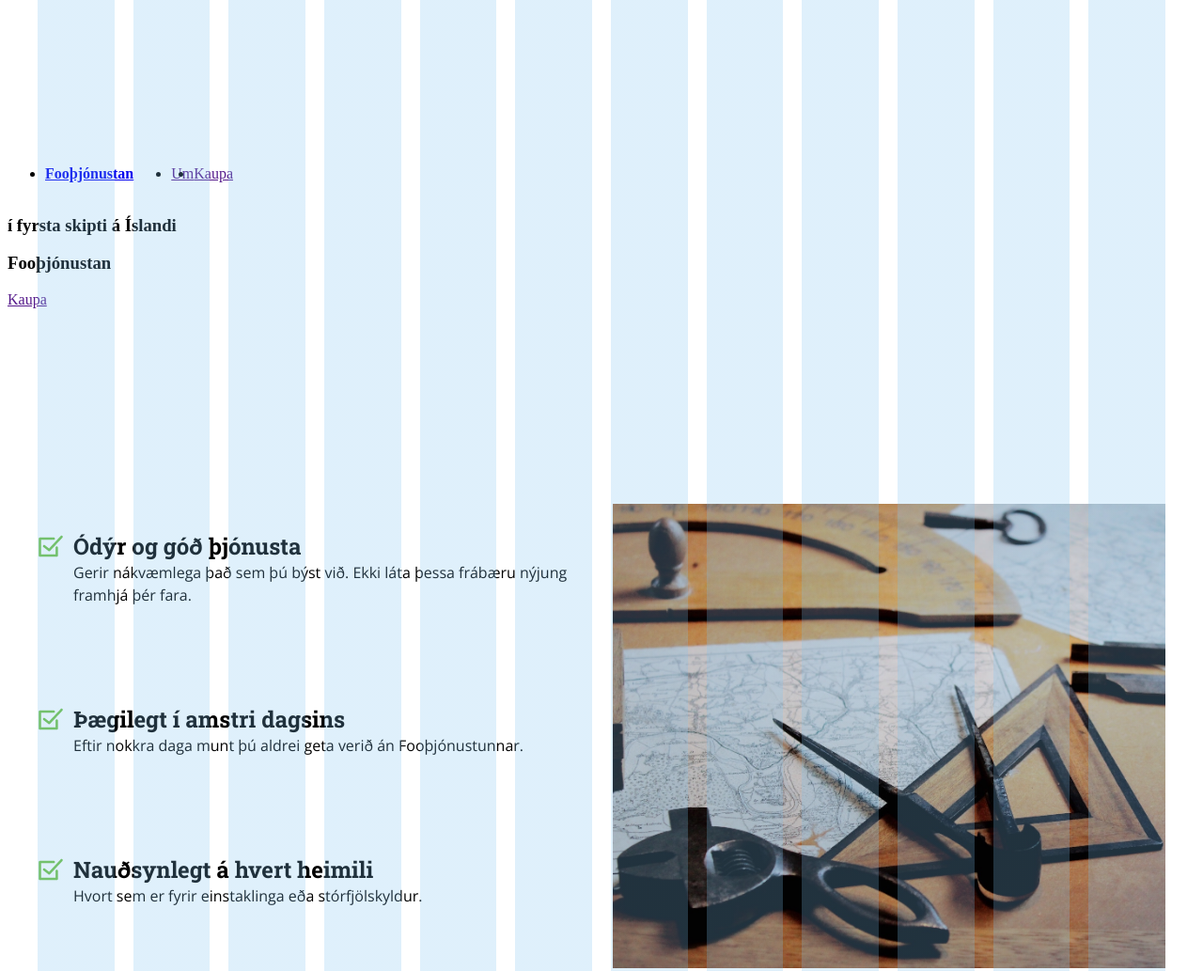
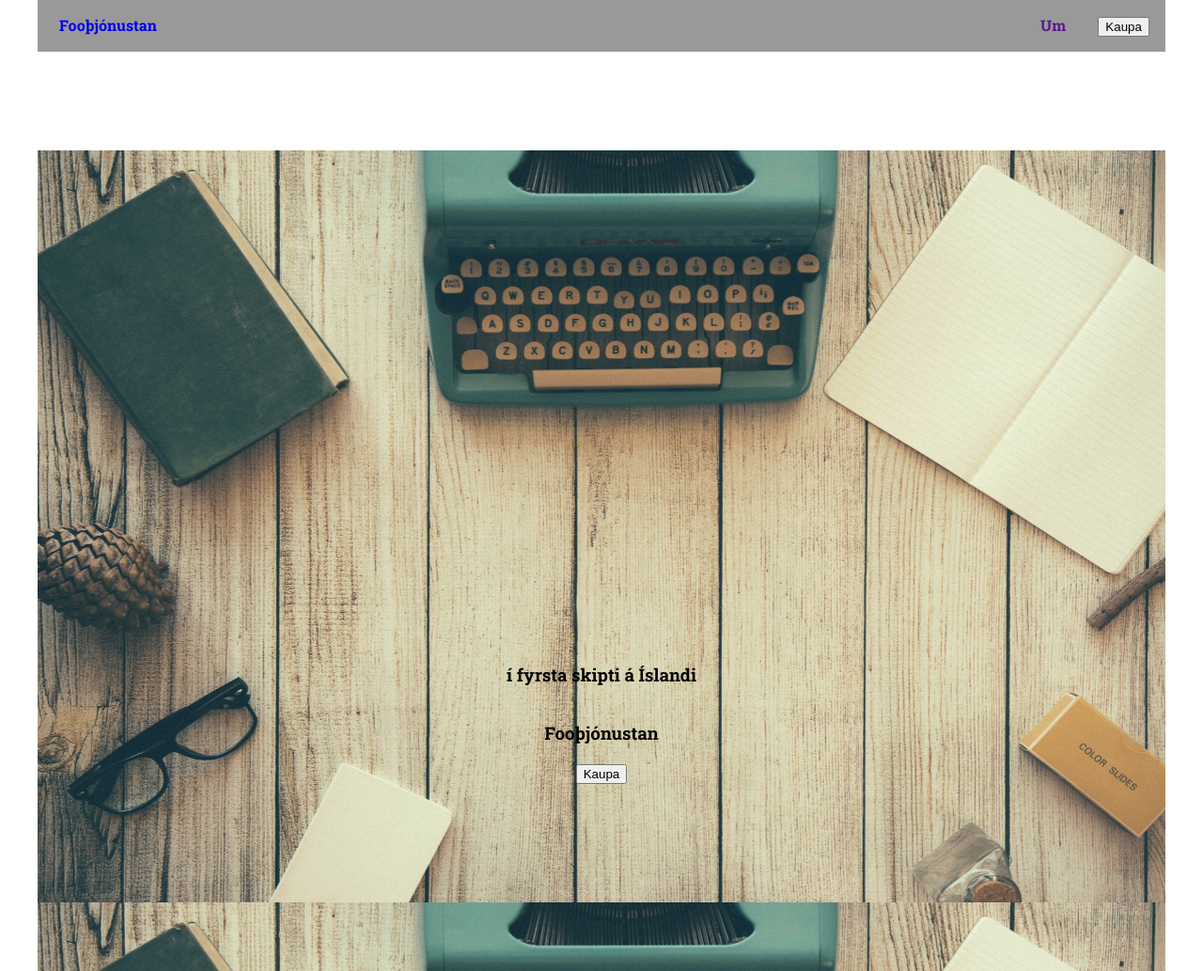
Before and after one commit to gunnni/sass_prufun, a website: page sv1/gogn/index.html in a window 1280 px wide. Shown: the top 1033 px of the page at 94% size. Drawn offline with nearby package versions, Linux system fonts and the light colour scheme.

Commit message:
bæta við sv1 header

```diff
--- a/sv1/gogn/index.html
+++ b/sv1/gogn/index.html
@@ -5,36 +5,35 @@
     <title>Forsíða</title>
     <link rel="stylesheet" href="css/style1.css" media="all">
     <link href="https://fonts.googleapis.com/css?family=Open+Sans:400,400i,600,600i|Roboto+Slab:700" rel="stylesheet">
-    <link rel="stylesheet" href="css/grid.css" media="all">
+    <!-- <link rel="stylesheet" href="css/grid.css" media="all"> -->
 </head>
 <body>
-    <header>
+    <header class="header">
         <section class="haus">
             <nav class="efriHluti">
                 <div class="haegraMegin">
                     <ul class="haegraMegin__hListi">
-                        <li class="hListi__gildi"><a href="index.html"><strong>Fooþjónustan</strong></a></li>
+                        <li class="hListi__gildi"><a class="bar" href="index.html"><strong>Fooþjónustan</strong></a></li>
                     </ul>
                 </div>
                 <div class="vinstraMegin">
                     <ul class="vinstraMegin__vListi">
-                        <li class="vListi__gildi1"><a href="">Um</a></li>          <!-- Tengja við Um síðu -->
-                        <li class="vListi__gildi2"><a href="">Kaupa</a></li>       <!-- Tengja við Kaupa síðu -->
+                        <li class="vListi__gildi1"><a class="bar" href="">Um</a></li>          <!-- Tengja við Um síðu -->
+                        <li class="vListi__gildi2"><a class="bar" href=""><button class="bar__litill">Kaupa</button></a></li>       <!-- Tengja við Kaupa síðu -->
                     </ul>
                 </div>
             </nav>
             <nav class="nedriHluti">
-                <div>
-                    <h3>í fyrsta skipti á Íslandi</h3>
+                <div class="head">
+                    <h3 class="head__h3">í fyrsta skipti á Íslandi</h3>
                 </div>
-                <div>
-                    <h1>Fooþjónustan</h1>
+                <div class= "head">
+                    <h1 class="head__h1">Fooþjónustan</h1>
                 </div>
-                <div><a href="" class="button">Kaupa</a></div>
+                <div class="nedriTakkid"><a href="" class="nerdiTakkid__button"><button class="button__stor">Kaupa</button></a></div>
             </nav>
         </section>
     </header>
-
     <main>
 
         <!-- Section 1: Hérna eru tékkboxið og upplýsingar um Fooþjónustu -->
--- a/sv1/gogn/scss/header_af_forsidu.scss
+++ b/sv1/gogn/scss/header_af_forsidu.scss
@@ -1,11 +1,62 @@
+.header {
+  max-width: 1200px;
+  margin: 0 auto;
+  font-family: "Roboto Slab", serif;
+  background: url("../bg.jpg") no-repeat fixed;
+  background-position: center;
+  background-size: 100%;
+}
+
+/************************************** Efri Hluti *********************************************/
 .haus {
-  max-width: 1200px;
+  display: flex;
+  flex-direction: column;
+  justify-content: space-between;
 }
 
 .vinstraMegin__vListi {
   display: flex;
+  justify-content: space-around;
+  width: 150px;
+
 }
 
 .efriHluti {
+  position: fixed;
+  top: 0;
   display: flex;
+  width: 1200px;
+  justify-content: space-between;
+  background: #838383;
+  background-color: rgba(0, 0, 0, 0.4);
 }
+
+.haegraMegin__hListi,
+.vinstraMegin__vListi {
+  list-style-type: none; /* nota til að eyða dot fyrir framan listi */
+}
+
+.haegraMegin__hListi {
+  display: flex;
+  justify-content: center;
+  width: 150px;
+  padding-left: 0;
+}
+
+.bar {
+  text-decoration: none;
+}
+
+/************************************* Neðri Hluti *********************************************/
+.head__h3 {
+  font-family: "Roboto Slab";
+  font-weight: 300;
+}
+
+.nedriHluti {
+  display: flex;
+  height: 1200px; /* (100/3)*1%; */
+  flex-direction: column;
+  justify-content: center;
+  align-items: center;
+}
```
Also changed, not shown: Ubuntu_Prufun/css/styles.css, sv1/gogn/css/style1.css, 4 other files.
